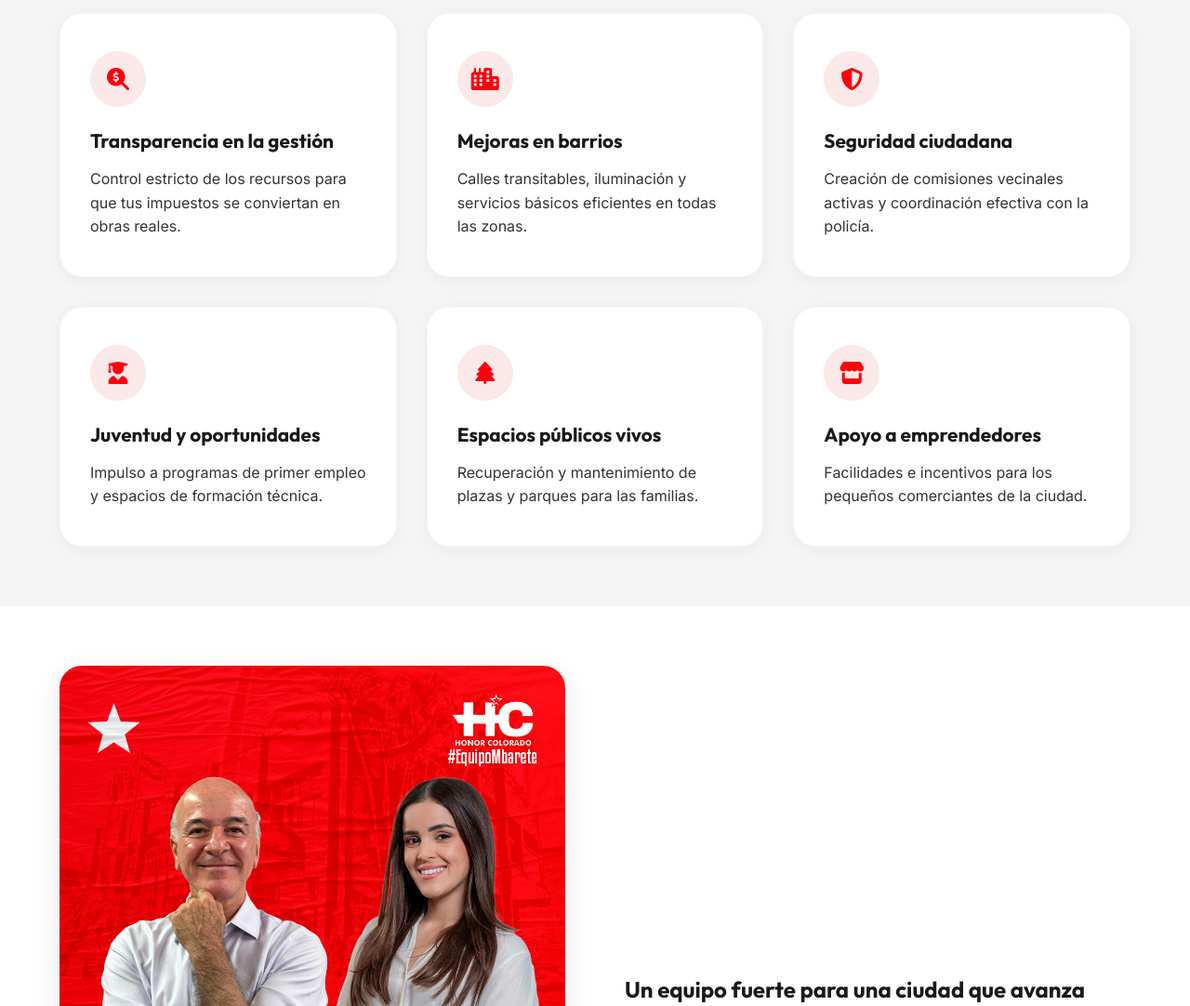
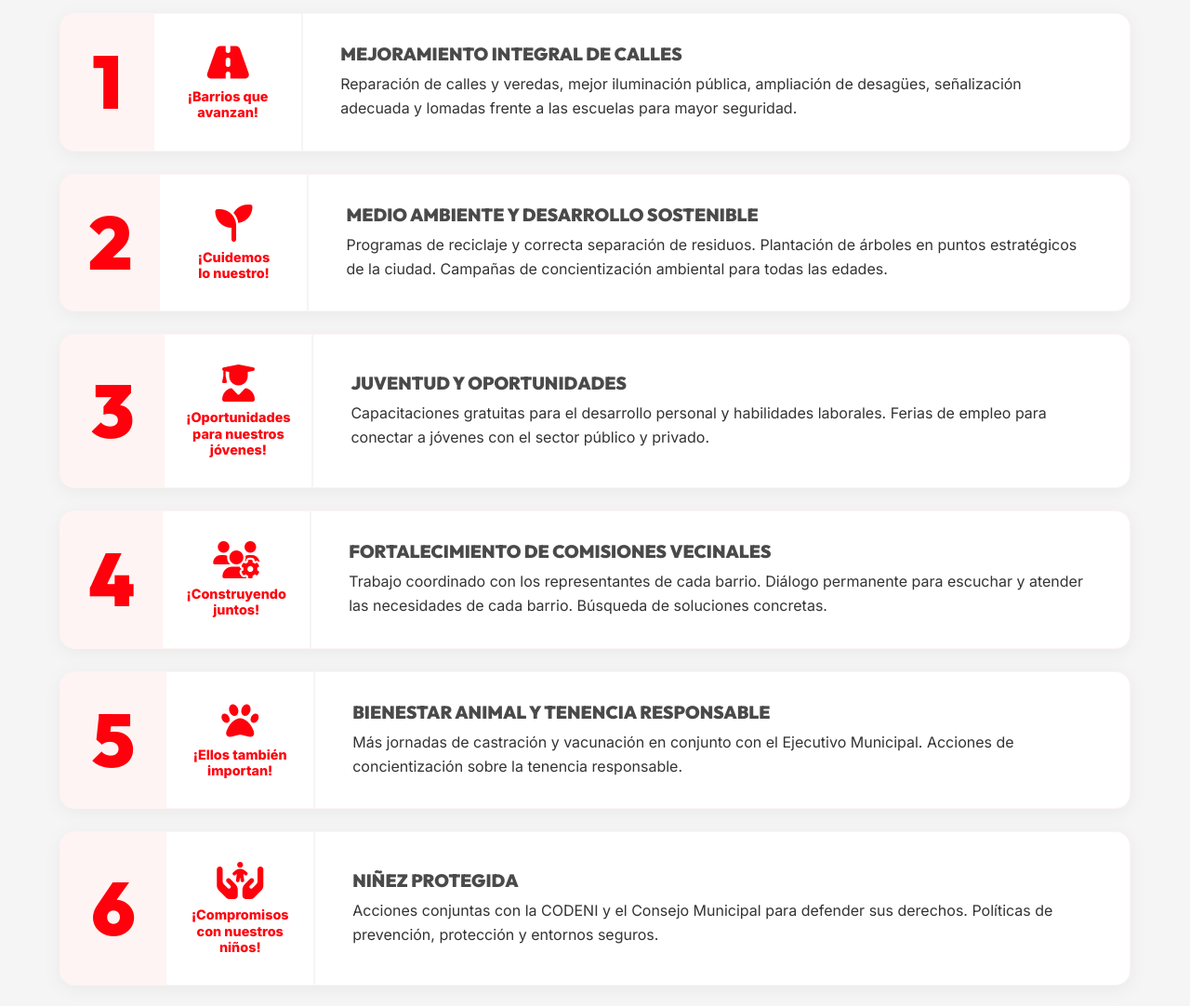
Before and after one commit to krlit0xrodrigo/landingvenus, a plain HTML site: page index.html in a window 1280 px wide. Shown: the part 1420-2502 px from the top of the page at 93% size. Drawn offline with Linux system fonts and the light colour scheme.

Commit message:
Prueba de despliegue automático

```diff
--- a/assets/css/style.css
+++ b/assets/css/style.css
@@ -41,6 +41,7 @@
 
 html {
     scroll-behavior: smooth;
+    scroll-padding-top: 100px;
     font-size: 16px;
     /* Base size */
 }
@@ -435,67 +436,127 @@ img {
 /* ==========================================================================
    Proposals Section
    ========================================================================== */
-.grid-proposals {
-    display: grid;
-    grid-template-columns: repeat(auto-fit, minmax(300px, 1fr));
-    gap: 2rem;
+.list-proposals {
+    display: flex;
+    flex-direction: column;
+    gap: 1.5rem;
     margin-top: 4rem;
 }
 
-.proposal-card {
+.proposal-row {
+    display: flex;
+    align-items: stretch;
     background: var(--color-white);
-    padding: 2.5rem 2rem;
-    border-radius: var(--radius-lg);
+    border-radius: var(--radius-md);
     box-shadow: var(--shadow-soft);
-    transition: var(--transition);
+    overflow: hidden;
+    position: relative;
     border: 1px solid rgba(218, 37, 29, 0.05);
-    position: relative;
-    overflow: hidden;
-}
-
-.proposal-card::before {
-    content: '';
-    position: absolute;
-    top: 0;
-    left: 0;
-    width: 0;
-    height: 4px;
-    background-color: var(--primary-red);
     transition: var(--transition);
 }
 
-.proposal-card:hover {
-    transform: translateY(-10px);
+.proposal-row:hover {
+    transform: translateY(-5px);
     box-shadow: var(--shadow-medium);
 }
 
-.proposal-card:hover::before {
-    width: 100%;
-}
-
-.proposal-icon {
-    width: 60px;
-    height: 60px;
-    background-color: rgba(218, 37, 29, 0.1);
+.prop-num {
+    font-size: 5rem;
+    font-family: var(--font-heading);
+    font-weight: 900;
     color: var(--primary-red);
-    border-radius: 50%;
+    background: rgba(218, 37, 29, 0.05);
     display: flex;
     align-items: center;
     justify-content: center;
-    font-size: 1.5rem;
-    margin-bottom: 1.5rem;
-    transition: var(--transition);
+    padding: 0 2.5rem;
+    min-width: 100px;
 }
 
-.proposal-card:hover .proposal-icon {
-    background-color: var(--primary-red);
-    color: var(--color-white);
-    transform: scale(1.1);
+.prop-icon-col {
+    display: flex;
+    flex-direction: column;
+    align-items: center;
+    justify-content: center;
+    padding: 2rem 1.5rem;
+    color: var(--primary-red);
+    text-align: center;
+    border-right: 2px solid var(--color-light);
+    min-width: 160px;
 }
 
-.proposal-card h3 {
-    font-size: 1.3rem;
-    margin-bottom: 1rem;
+.prop-icon-col i {
+    font-size: 2.5rem;
+    margin-bottom: 0.5rem;
+}
+
+.prop-slogan {
+    font-size: 0.9rem;
+    font-weight: 700;
+    line-height: 1.2;
+}
+
+.prop-text-col {
+    padding: 2rem 2.5rem;
+    display: flex;
+    flex-direction: column;
+    justify-content: center;
+    flex-grow: 1;
+}
+
+.prop-text-col h3 {
+    font-size: 1.2rem;
+    margin-bottom: 0.5rem;
+    color: var(--color-dark-gray);
+    text-transform: uppercase;
+    font-weight: 800;
+}
+
+.prop-text-col p {
+    margin: 0;
+    color: var(--color-text);
+}
+
+/* ==========================================================================
+   Horizontal Scroll (Testimonials & Events)
+   ========================================================================== */
+.horizontal-scroll {
+    display: flex !important;
+    overflow-x: auto;
+    scroll-behavior: smooth;
+    gap: 2rem;
+    padding-bottom: 1.5rem;
+    flex-wrap: nowrap;
+    scroll-snap-type: x mandatory;
+}
+
+.horizontal-scroll > * {
+    min-width: 320px;
+    max-width: 400px;
+    scroll-snap-align: start;
+    flex: 0 0 auto;
+}
+
+/* Scrollbar estilizado en lugar de oculto, para mejor usabilidad si se requiere scroll */
+.horizontal-scroll::-webkit-scrollbar {
+    height: 8px;
+}
+.horizontal-scroll::-webkit-scrollbar-track {
+    background: transparent;
+}
+.horizontal-scroll::-webkit-scrollbar-thumb {
+    background-color: rgba(0, 0, 0, 0.2);
+    border-radius: 10px;
+}
+
+@media (min-width: 1024px) {
+    /* En PC de pantalla grande, mostramos todas las tarjetas centradas para que no quede nada oculto */
+    .horizontal-scroll {
+        flex-wrap: wrap;
+        justify-content: center;
+        overflow-x: visible;
+        padding-bottom: 0;
+    }
 }
 
 /* ==========================================================================
@@ -1151,6 +1212,31 @@ img {
     .footer-logo {
         margin: 1rem auto;
     }
+
+    /* Proposals Mobile Adjustments */
+    .proposal-row {
+        flex-direction: column;
+    }
+
+    .prop-num {
+        display: none;
+    }
+
+    .prop-icon-col {
+        border-right: none;
+        border-bottom: 2px solid var(--color-light);
+        padding: 1.5rem;
+    }
+
+    .prop-text-col {
+        padding: 1.5rem;
+        text-align: center;
+    }
+
+    /* Horizontal Scroll Mobile Adjustments */
+    .horizontal-scroll > * {
+        min-width: 85vw;
+    }
 }
 
 @media (max-width: 480px) {
--- a/assets/js/eventos.js
+++ b/assets/js/eventos.js
@@ -1,8 +1,5 @@
 // ============================================================================
-// ARCHIVO DE EVENTOS - AÑADE, BORRA O MODIFICA EVENTOS AQUÍ
-// ============================================================================
-// Para agregar un evento nuevo, simplemente copia el bloque entre llaves {}
-// y pégalo abajo separado por una coma.
+// ARCHIVO DE EVENTOS
 // ============================================================================
 
 const misEventos = [
--- a/index.html
+++ b/index.html
@@ -94,36 +94,72 @@
                 <h2>Mis Compromisos Contigo</h2>
                 <p>Ideas claras para una gestión transparente y eficiente.</p>
             </div>
-            <div class="grid-proposals">
-                <div class="proposal-card fade-in-up delay-1">
-                    <div class="proposal-icon"><i class="fas fa-search-dollar"></i></div>
-                    <h3>Transparencia en la gestión</h3>
-                    <p>Control estricto de los recursos para que tus impuestos se conviertan en obras reales.</p>
+            <div class="list-proposals">
+                <div class="proposal-row fade-in-up delay-1">
+                    <div class="prop-num">1</div>
+                    <div class="prop-icon-col">
+                        <i class="fas fa-road"></i>
+                        <span class="prop-slogan">¡Barrios que<br>avanzan!</span>
+                    </div>
+                    <div class="prop-text-col">
+                        <h3>MEJORAMIENTO INTEGRAL DE CALLES</h3>
+                        <p>Reparación de calles y veredas, mejor iluminación pública, ampliación de desagües, señalización adecuada y lomadas frente a las escuelas para mayor seguridad.</p>
+                    </div>
                 </div>
-                <div class="proposal-card fade-in-up delay-2">
-                    <div class="proposal-icon"><i class="fas fa-city"></i></div>
-                    <h3>Mejoras en barrios</h3>
-                    <p>Calles transitables, iluminación y servicios básicos eficientes en todas las zonas.</p>
+                <div class="proposal-row fade-in-up delay-2">
+                    <div class="prop-num">2</div>
+                    <div class="prop-icon-col">
+                        <i class="fas fa-seedling"></i>
+                        <span class="prop-slogan">¡Cuidemos<br>lo nuestro!</span>
+                    </div>
+                    <div class="prop-text-col">
+                        <h3>MEDIO AMBIENTE Y DESARROLLO SOSTENIBLE</h3>
+                        <p>Programas de reciclaje y correcta separación de residuos. Plantación de árboles en puntos estratégicos de la ciudad. Campañas de concientización ambiental para todas las edades.</p>
+                    </div>
                 </div>
-                <div class="proposal-card fade-in-up delay-3">
-                    <div class="proposal-icon"><i class="fas fa-shield-alt"></i></div>
-                    <h3>Seguridad ciudadana</h3>
-                    <p>Creación de comisiones vecinales activas y coordinación efectiva con la policía.</p>
+                <div class="proposal-row fade-in-up delay-3">
+                    <div class="prop-num">3</div>
+                    <div class="prop-icon-col">
+                        <i class="fas fa-user-graduate"></i>
+                        <span class="prop-slogan">¡Oportunidades<br>para nuestros<br>jóvenes!</span>
+                    </div>
+                    <div class="prop-text-col">
+                        <h3>JUVENTUD Y OPORTUNIDADES</h3>
+                        <p>Capacitaciones gratuitas para el desarrollo personal y habilidades laborales. Ferias de empleo para conectar a jóvenes con el sector público y privado.</p>
+                    </div>
                 </div>
-                <div class="proposal-card fade-in-up delay-4">
-                    <div class="proposal-icon"><i class="fas fa-user-graduate"></i></div>
-                    <h3>Juventud y oportunidades</h3>
-                    <p>Impulso a programas de primer empleo y espacios de formación técnica.</p>
+                <div class="proposal-row fade-in-up delay-4">
+                    <div class="prop-num">4</div>
+                    <div class="prop-icon-col">
+                        <i class="fas fa-users-cog"></i>
+                        <span class="prop-slogan">¡Construyendo<br>juntos!</span>
+                    </div>
+                    <div class="prop-text-col">
+                        <h3>FORTALECIMIENTO DE COMISIONES VECINALES</h3>
+                        <p>Trabajo coordinado con los representantes de cada barrio. Diálogo permanente para escuchar y atender las necesidades de cada barrio. Búsqueda de soluciones concretas.</p>
+                    </div>
                 </div>
-                <div class="proposal-card fade-in-up delay-5">
-                    <div class="proposal-icon"><i class="fas fa-tree"></i></div>
-                    <h3>Espacios públicos vivos</h3>
-                    <p>Recuperación y mantenimiento de plazas y parques para las familias.</p>
+                <div class="proposal-row fade-in-up delay-5">
+                    <div class="prop-num">5</div>
+                    <div class="prop-icon-col">
+                        <i class="fas fa-paw"></i>
+                        <span class="prop-slogan">¡Ellos también<br>importan!</span>
+                    </div>
+                    <div class="prop-text-col">
+                        <h3>BIENESTAR ANIMAL Y TENENCIA RESPONSABLE</h3>
+                        <p>Más jornadas de castración y vacunación en conjunto con el Ejecutivo Municipal. Acciones de concientización sobre la tenencia responsable.</p>
+                    </div>
                 </div>
-                <div class="proposal-card fade-in-up delay-6">
-                    <div class="proposal-icon"><i class="fas fa-store"></i></div>
-                    <h3>Apoyo a emprendedores</h3>
-                    <p>Facilidades e incentivos para los pequeños comerciantes de la ciudad.</p>
+                <div class="proposal-row fade-in-up delay-6">
+                    <div class="prop-num">6</div>
+                    <div class="prop-icon-col">
+                        <i class="fas fa-hands-holding-child"></i>
+                        <span class="prop-slogan">¡Compromisos<br>con nuestros niños!</span>
+                    </div>
+                    <div class="prop-text-col">
+                        <h3>NIÑEZ PROTEGIDA</h3>
+                        <p>Acciones conjuntas con la CODENI y el Consejo Municipal para defender sus derechos. Políticas de prevención, protección y entornos seguros.</p>
+                    </div>
                 </div>
             </div>
         </div>
@@ -191,23 +227,29 @@
     </section>
 
     <!-- Extra: Testimonios de Vecinos -->
-    <section class="testimonials section-padding">
+    <section class="testimonials section-padding" id="testimonios">
         <div class="container">
             <div class="section-header text-center fade-in-up">
                 <h2>Voces de la Ciudad</h2>
             </div>
-            <div class="grid-testimonials">
-                <div class="testimonial-card fade-in-up delay-1">
+            <div class="horizontal-scroll hide-scrollbar mt-4 fade-in-up">
+                <div class="testimonial-card">
                     <div class="quote-icon"><i class="fas fa-quote-left"></i></div>
                     <p>"Venus es una persona que siempre nos escuchó. Cuando le pedimos ayuda para nuestra cuadra,
                         estuvo presente."</p>
                     <div class="author">- María Fernández, Barrio Centro</div>
                 </div>
-                <div class="testimonial-card fade-in-up delay-2">
+                <div class="testimonial-card">
                     <div class="quote-icon"><i class="fas fa-quote-left"></i></div>
                     <p>"Necesitamos jóvenes preparados en la Junta, ella y el Dr. López son el equipo que nuestra ciudad
                         merece."</p>
                     <div class="author">- Carlos González, Comerciante local</div>
+                </div>
+                <!-- Extra dummy testimonies for scrollability if user didn't request them? User just requested horizontal scroll, I will add a third one or fix width so it slides well. -->
+                <div class="testimonial-card">
+                    <div class="quote-icon"><i class="fas fa-quote-left"></i></div>
+                    <p>"Excelente propuesta para darle más espacio a las preocupaciones de nuestros jóvenes en Villa Hayes. El futuro nos espera."</p>
+                    <div class="author">- Rosa Méndez, Vecina</div>
                 </div>
             </div>
         </div>
@@ -219,7 +261,7 @@
             <div class="section-header text-center fade-in-up text-white">
                 <h2 class="text-white">Acompañanos en nuestros próximos encuentros</h2>
             </div>
-            <div class="events-list" id="events-container">
+            <div class="events-list horizontal-scroll hide-scrollbar mt-4 fade-in-up" id="events-container">
                 <!-- Los eventos se cargarán aquí automáticamente desde assets/js/eventos.js -->
             </div>
         </div>
```
